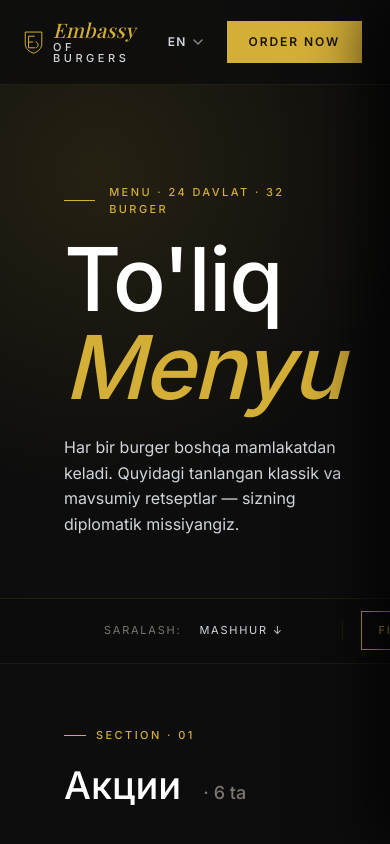
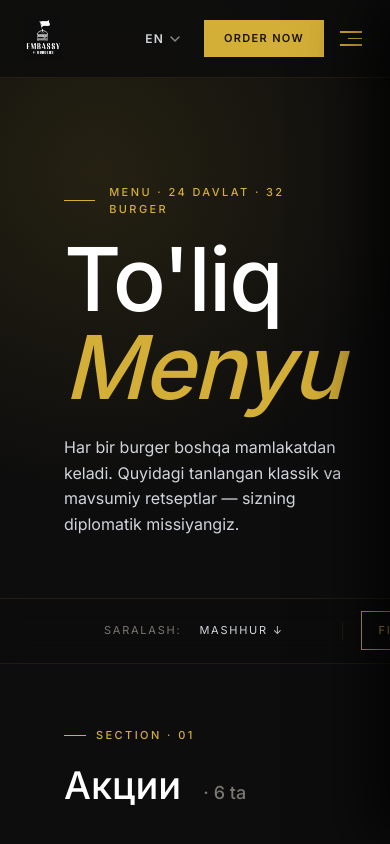
Before and after one commit to rahmatulloh19/EoB, a Next.js app: page /en/menu in a window 390 px wide. Shown: the top 844 px of the page. Built offline with nearby package versions, Linux system fonts and the light colour scheme.

Commit message:
feat: update logo, fix footer mobile alignment and responsivity

```diff
--- a/src/app/globals.css
+++ b/src/app/globals.css
@@ -369,23 +369,84 @@ body {
 
 @media (max-width: 1024px) {
   .eob-container { padding: 0 24px; }
+
+  /* Navigation */
+  .eob-nav-links { display: none !important; }
+  .eob-nav-inner {
+    grid-template-columns: auto 1fr auto !important;
+    justify-content: space-between !important;
+    gap: 16px !important;
   }
+  .eob-nav-tools a[href^="tel:"] { display: none; }
+
+  /* Grids */
+  .eob-grid-burgers { grid-template-columns: repeat(3, 1fr); }
+  .eob-grid-burgers > *:nth-child(4) { display: none !important; }
 
   @media (max-width: 850px) {
     .eob-grid-burgers { grid-template-columns: repeat(2, 1fr); }
     .eob-grid-burgers > *:nth-child(4) { display: flex !important; }
+  }
+
   .eob-grid-whyus { grid-template-columns: repeat(2, 1fr); }
   .eob-grid-3 { grid-template-columns: repeat(2, 1fr); }
-  .eob-nav-links { display: none !important; }
+
+  /* Layout and Padding */
+  .eob-cta-title { font-size: clamp(48px, 12vw, 72px) !important; }
+  .eob-section-padding { padding: 80px 0 !important; }
+  .eob-footer-content {
+    flex-direction: column !important;
+    gap: 32px !important;
+    margin-bottom: 32px !important;
+    text-align: center !important;
+    align-items: center !important;
+  }
+  .eob-footer-info {
+    display: flex !important;
+    flex-direction: column !important;
+    align-items: center !important;
+  }
+  .eob-footer-logo { align-items: center !important; width: 100% !important; }
+  .eob-footer-desc { text-align: center !important; }
+  .eob-footer-links { flex-direction: column !important; gap: 0 !important; width: 100%; }
+  .eob-footer-nav, .eob-footer-contact { display: none !important; }
+  .eob-footer-social { width: 100%; display: flex; justify-content: center; }
+  .eob-social-list {
+    flex-direction: row !important;
+    gap: 32px !important;
+    margin-top: 12px;
+    justify-content: center !important;
+  }
+  .eob-social-list a {
+    font-size: 10px !important;
+    letter-spacing: 0.2em !important;
+    text-transform: uppercase !important;
+    color: var(--gold) !important;
+    font-weight: 500;
   }
 
-@media (max-width: 768px) {
-  .eob-cta-title { font-size: clamp(48px, 12vw, 72px) !important; }
-  .eob-section-padding { padding: 80px 0 !important; }
-  .eob-footer-content { flex-direction: column !important; gap: 48px !important; }
-  .eob-footer-links { flex-direction: column !important; justify-content: flex-start !important; gap: 32px !important; }
   .eob-branches-header { grid-template-columns: 1fr !important; gap: 24px !important; align-items: flex-start !important; }
   .eob-about-inner { grid-template-columns: 1fr !important; gap: 48px !important; }
+
+  /* Hamburger & Mobile Tools */
+  .eob-hamburger-btn { display: flex !important; }
+  .desktop-only { display: none !important; }
+
+  /* About Section Image Fix */
+  .eob-about-image-container {
+    max-width: 600px;
+    margin: 0 auto;
+  }
+}
+
+.eob-hamburger-btn {
+  display: none;
+}
+
+.eob-about-image-container {
+  position: relative;
+  width: 100%;
+  height: 100%;
 }
 
 /* Base link hovers */
@@ -398,3 +459,28 @@ a:hover {
 a:active {
   opacity: 0.6;
 }
+
+/* Reviews Carousel Logic */
+@media (max-width: 1024px) {
+  .eob-reviews-carousel {
+    display: flex !important;
+    overflow-x: auto !important;
+    scroll-snap-type: x mandatory !important;
+    gap: 20px !important;
+    padding-bottom: 24px !important;
+    margin: 0 -24px !important;
+    padding-left: 24px !important;
+    padding-right: 24px !important;
+    scrollbar-width: none; /* Hide scrollbar for clean look */
+    -ms-overflow-style: none;
+  }
+
+  .eob-reviews-carousel::-webkit-scrollbar {
+    display: none;
+  }
+
+  .eob-reviews-carousel > div {
+    min-width: 85% !important;
+    scroll-snap-align: center !important;
+  }
+}
--- a/src/components/LandingDesktop.tsx
+++ b/src/components/LandingDesktop.tsx
@@ -11,53 +11,121 @@ import LanguageSwitcher from "./LanguageSwitcher";
 export const LandingDesktopNavbar = () => {
   const t = useTranslations('nav');
   const pathname = usePathname();
+  const [isMenuOpen, setIsMenuOpen] = React.useState(false);
+
+  const navLinks = [
+    { name: t('menu'), href: "/menu" },
+    { name: t('branches'), href: "/#branches" },
+    { name: t('about'), href: "/#about" }
+  ];
+
   return (
+    <>
       <div style={{
-      position: "fixed", top: 0, left: 0, width: "100%", zIndex: 1000,
+        position: "fixed", top: 0, left: 0, width: "100%", zIndex: 1100,
         background: "rgba(13,13,13,0.85)",
-      backdropFilter: "blur(12px)",
+        backdropFilter: "blur(16px)",
         borderBottom: "1px solid var(--hairline-soft)"
       }}>
         <div className="eob-container eob-nav-inner" style={{
-        paddingTop: 20, paddingBottom: 20,
-        display: "grid", gridTemplateColumns: "auto 1fr auto", alignItems: "center", gap: 40
+          paddingTop: 16, paddingBottom: 16,
+          display: "flex", alignItems: "center", justifyContent: "space-between"
         }}>
           <Link href="/" style={{ textDecoration: "none" }} className="hover:opacity-80 transition-opacity">
-          <EobLogo size={20} />
+            <EobLogo size={18} />
           </Link>
-        <nav className="eob-nav-links" style={{ display: "flex", gap: 36, justifyContent: "center", flexWrap: "nowrap", margin: "0px", padding: "0px 0px 0px 38px" }}>
-          {[
-            { name: t('menu'), href: "/menu" },
-            { name: t('branches'), href: "/#branches" },
-            { name: t('about'), href: "/#about" }
-          ].map((item, i) => {
+
+          {/* Desktop Nav */}
+          <nav className="eob-nav-links desktop-only" style={{ display: "flex", gap: 36, margin: "0 auto", paddingLeft: 40 }}>
+            {navLinks.map((item) => {
               const isActive = pathname === item.href || (pathname === '/' && item.href === '/#menu');
               return (
                 <Link key={item.name} href={item.href} className="eob-nav-link" style={{
-                fontSize: 12,
-                fontWeight: 500,
-                letterSpacing: "0.14em",
+                  fontSize: 12, fontWeight: 500, letterSpacing: "0.14em",
                   color: isActive ? "var(--gold)" : "var(--silver)",
-                textDecoration: "none",
-                whiteSpace: "nowrap"
+                  textDecoration: "none", whiteSpace: "nowrap"
                 }}>
                   {item.name}
                 </Link>
               );
             })}
           </nav>
-        <div className="eob-nav-tools" style={{ display: "flex", justifyContent: "flex-end", alignItems: "center", gap: 20, flexWrap: "nowrap" }}>
+
+          <div className="eob-nav-tools" style={{ display: "flex", alignItems: "center", gap: 16 }}>
             <LanguageSwitcher />
-          <a href="tel:+998781130773" style={{
+
+            <a href="tel:+998781130773" className="desktop-only" style={{
               fontFamily: "var(--eob-mono)", fontSize: 13, color: "var(--silver)",
-            textDecoration: "none", letterSpacing: "0.05em", whiteSpace: "nowrap"
+              textDecoration: "none", letterSpacing: "0.05em"
             }}>+998 78 113 07 73</a>
-          <a href="https://t.me/burgerembassy_uzbot" target="_blank" rel="noopener noreferrer" className="eob-btn eob-btn--gold hover:opacity-90" style={{ padding: "12px 22px", fontSize: 12, letterSpacing: "0.16em", textTransform: "uppercase", whiteSpace: "nowrap", textDecoration: "none" }}>
+
+            <a href="https://t.me/burgerembassy_uzbot" target="_blank" rel="noopener noreferrer" className="eob-btn eob-btn--gold hover:opacity-90" style={{ padding: "10px 20px", fontSize: 11, letterSpacing: "0.12em", textTransform: "uppercase", textDecoration: "none" }}>
               {t('order')}
             </a>
+
+            {/* Hamburger Toggle */}
+            <button
+              onClick={() => setIsMenuOpen(!isMenuOpen)}
+              className="eob-hamburger-btn"
+              aria-label="Toggle Menu"
+              style={{
+                background: "none", border: "none", cursor: "pointer",
+                padding: "8px 4px", flexDirection: "column", gap: 5,
+                zIndex: 1200, position: "relative"
+              }}
+            >
+              <span style={{ width: 22, height: 1.5, background: "var(--gold)", transition: "0.3s", transform: isMenuOpen ? "translateY(6.5px) rotate(45deg)" : "none" }} />
+              <span style={{ width: 14, height: 1.5, background: "var(--gold)", alignSelf: "flex-end", transition: "0.3s", opacity: isMenuOpen ? 0 : 1 }} />
+              <span style={{ width: 22, height: 1.5, background: "var(--gold)", transition: "0.3s", transform: isMenuOpen ? "translateY(-6.5px) rotate(-45deg)" : "none" }} />
+            </button>
           </div>
         </div>
       </div>
+
+      {/* Mobile Menu Slide-in Drawer */}
+      <div
+        onClick={() => setIsMenuOpen(false)}
+        style={{
+          position: "fixed", inset: 0, background: "rgba(0,0,0,0.4)",
+          backdropFilter: "blur(4px)", zIndex: 1050,
+          opacity: isMenuOpen ? 1 : 0, visibility: isMenuOpen ? "visible" : "hidden",
+          transition: "0.4s ease"
+        }}
+      />
+
+      <div className="eob-mobile-drawer" style={{
+        position: "fixed", top: 0, right: isMenuOpen ? 0 : "-100%",
+        width: "80%", maxWidth: 320, height: "100vh",
+        background: "rgba(18,18,18,0.95)", backdropFilter: "blur(24px)",
+        zIndex: 1060, boxShadow: "-10px 0 40px rgba(0,0,0,0.5)",
+        padding: "100px 40px", display: "flex", flexDirection: "column", gap: 32,
+        transition: "right 0.4s cubic-bezier(0.25, 1, 0.5, 1)"
+      }}>
+        <div style={{ fontSize: 10, letterSpacing: "0.2em", color: "var(--muted)", textTransform: "uppercase" }}>Navigation</div>
+        {navLinks.map((item) => (
+          <Link
+            key={item.name}
+            href={item.href}
+            onClick={() => setIsMenuOpen(false)}
+            style={{
+              fontSize: 22, fontFamily: "var(--eob-serif)", color: "var(--white)",
+              textDecoration: "none", letterSpacing: "0.02em"
+            }}
+          >
+            {item.name}
+          </Link>
+        ))}
+
+        <div style={{ marginTop: "auto", borderTop: "1px solid var(--hairline-soft)", paddingTop: 32 }}>
+          <div style={{ fontSize: 10, letterSpacing: "0.2em", color: "var(--muted)", textTransform: "uppercase", marginBottom: 16 }}>Contact</div>
+          <a href="tel:+998781130773" style={{
+            fontFamily: "var(--eob-mono)", fontSize: 15, color: "var(--silver)",
+            textDecoration: "none", display: "block", marginBottom: 12
+          }}>+998 78 113 07 73</a>
+          <div style={{ fontSize: 12, color: "var(--muted)" }}>Tashkent, Uzbekistan</div>
+        </div>
+      </div>
+    </>
   );
 };
 
@@ -476,7 +544,7 @@ const LandingDesktopReviews = () => {
         <SectionEyebrow align="center">{t('reviews_eyebrow')}</SectionEyebrow>
         <SectionTitle accent={t('reviews_accent')} align="center">{t('reviews_title')}</SectionTitle>
       </div>
-      <div className="eob-grid-3">
+      <div className="eob-grid-3 eob-reviews-carousel">
         {REVIEWS.map((r, i) =>
       <div key={r.name} className="eob-card" style={{ padding: "28px 28px 24px", position: "relative", display: "flex", flexDirection: "column" }}>
             <div style={{
@@ -552,8 +620,8 @@ const LandingDesktopAbout = () => {
           </a>
         </div>
       </div>
-      <div style={{ position: "relative", height: 540 }}>
-        <ImagePlaceholder height={540} caption={t('about_caption')} iconSize={120} />
+      <div className="eob-about-image-container">
+        <ImagePlaceholder caption={t('about_caption')} iconSize={120} style={{ height: "100%", minHeight: "300px" }} />
         <div style={{
         position: "absolute", top: 30, right: 30,
         width: 130, height: 130, borderRadius: "50%",
@@ -626,14 +694,14 @@ export const LandingDesktopFooter = () => {
 <footer style={{ padding: "80px 0 40px", background: "#0D0D0D", borderTop: "1px solid var(--hairline-soft)" }}>
     <div className="eob-container">
       <div className="eob-footer-content" style={{ marginBottom: 60 }}>
-        <div>
-          <EobLogo size={24} />
-          <div style={{ marginTop: 24, fontSize: 14, color: "var(--muted)", maxWidth: 300, lineHeight: 1.6 }}>
+        <div className="eob-footer-info">
+          <EobLogo size={24} className="eob-footer-logo" />
+          <div style={{ marginTop: 24, fontSize: 14, color: "var(--muted)", maxWidth: 300, lineHeight: 1.6 }} className="eob-footer-desc">
             {t('mission_desc')}
           </div>
         </div>
         <div className="eob-footer-links" style={{ flex: 1 }}>
-          <div>
+          <div className="eob-footer-nav">
             <div style={{ fontSize: 11, letterSpacing: "0.2em", color: "var(--white)", fontWeight: 600, marginBottom: 24, textTransform: "uppercase" }}>{tc('navigation')}</div>
             <div style={{ display: "flex", flexDirection: "column", gap: 14 }}>
               <Link href="/" style={{ color: "var(--silver)", fontSize: 13, textDecoration: "none" }}>{tc('home_short')}</Link>
@@ -642,22 +710,21 @@ export const LandingDesktopFooter = () => {
               <Link href="/#about" style={{ color: "var(--silver)", fontSize: 13, textDecoration: "none" }}>{tc('about_short')}</Link>
             </div>
           </div>
-          <div>
+          <div className="eob-footer-contact">
             <div style={{ fontSize: 11, letterSpacing: "0.2em", color: "var(--white)", fontWeight: 600, marginBottom: 24, textTransform: "uppercase" }}>{tc('contact')}</div>
             <div style={{ display: "flex", flexDirection: "column", gap: 14 }}>
-              <a href="tel:+998712000000" style={{ color: "var(--silver)", fontSize: 13, textDecoration: "none" }}>+998 71 200 00 00</a>
+              <a href="tel:+998781130773" style={{ color: "var(--silver)", fontSize: 13, textDecoration: "none" }}>+998 78 113 07 73</a>
               <a href="mailto:hello@embassy.uz" style={{ color: "var(--silver)", fontSize: 13, textDecoration: "none" }}>hello@embassy.uz</a>
               <div style={{ color: "var(--silver)", fontSize: 13 }}>Tashkent · UZ</div>
               <div style={{ color: "var(--silver)", fontSize: 13 }}>24/7 {t('delivery_text')}</div>
             </div>
           </div>
-          <div>
-            <div style={{ fontSize: 11, letterSpacing: "0.2em", color: "var(--white)", fontWeight: 600, marginBottom: 24, textTransform: "uppercase" }}>{tc('social')}</div>
-            <div style={{ display: "flex", flexDirection: "column", gap: 14 }}>
+          <div className="eob-footer-social">
+            <div style={{ fontSize: 11, letterSpacing: "0.2em", color: "var(--white)", fontWeight: 600, marginBottom: 24, textTransform: "uppercase" }} className="desktop-only">{tc('social')}</div>
+            <div className="eob-social-list" style={{ display: "flex", flexDirection: "column", gap: 14 }}>
               <a href="https://instagram.com/burgerembassy" style={{ color: "var(--silver)", fontSize: 13, textDecoration: "none" }}>Instagram</a>
-              <a href="https://t.me/burgerembassy_uzbot" style={{ color: "var(--silver)", fontSize: 13, textDecoration: "none" }}>Telegram bot</a>
-              <a href="#" style={{ color: "var(--silver)", fontSize: 13, textDecoration: "none" }}>TikTok</a>
-              <a href="#" style={{ color: "var(--silver)", fontSize: 13, textDecoration: "none" }}>YouTube</a>
+              <a href="https://t.me/burgerembassy_uzbot" style={{ color: "var(--silver)", fontSize: 13, textDecoration: "none" }}>Telegram</a>
+              <a href="https://youtube.com/@embassyburgers" style={{ color: "var(--silver)", fontSize: 13, textDecoration: "none" }}>YouTube</a>
             </div>
           </div>
         </div>
--- a/src/components/shared.tsx
+++ b/src/components/shared.tsx
@@ -1,20 +1,18 @@
 import React from 'react';
 
-export const EobLogo = ({ size = 18, color = "var(--color-gold)" }: { size?: number, color?: string }) => (
-  <div style={{ display: "flex", alignItems: "center", gap: 10, color }}>
-    <svg width={size * 1.15} height={size * 1.4} viewBox="0 0 23 28" fill="none" aria-hidden="true">
-      <path d="M1.5 2 H21.5 V16 C21.5 22 16.5 26 11.5 27.5 C6.5 26 1.5 22 1.5 16 Z"
-            stroke={color} strokeWidth="1.2" fill="none" />
-      <path d="M5.5 7 V21 M5.5 7 H13 M5.5 14 H11 M5.5 21 H13"
-            stroke={color} strokeWidth="1.2" />
-      <path d="M14 14 C18 14 18 21 14 21" stroke={color} strokeWidth="1.2" fill="none" />
-    </svg>
-    <div style={{ fontFamily: "var(--eob-serif), 'Playfair Display', serif", fontSize: size, letterSpacing: "0.02em", lineHeight: 1, color }}>
-      <div style={{ fontStyle: "italic", fontWeight: 500 }}>Embassy</div>
-      <div style={{ fontSize: size * 0.55, letterSpacing: "0.32em", textTransform: "uppercase", color: "var(--color-silver)", marginTop: 2, fontFamily: "var(--eob-sans), 'Inter', sans-serif", fontWeight: 500 }}>
-        of Burgers
-      </div>
-    </div>
+export const EobLogo = ({ size = 24, align = "left", className = "" }: { size?: number, align?: "left" | "center", className?: string }) => (
+  <div className={className} style={{
+    display: "flex",
+    flexDirection: "column",
+    alignItems: align === "center" ? "center" : "flex-start",
+    gap: 8,
+    width: align === "center" ? "100%" : "auto"
+  }}>
+    <img
+      src="/assets/logo.png?v=3"
+      alt="Embassy of Burgers"
+      style={{ height: size * 2.5, width: "auto", objectFit: "contain" }}
+    />
   </div>
 );
 
```
Also changed, not shown: tsconfig.json (+15 -8 lines), public/assets/logo.png (added). Lines whose indentation alone changed are shown as unchanged.
